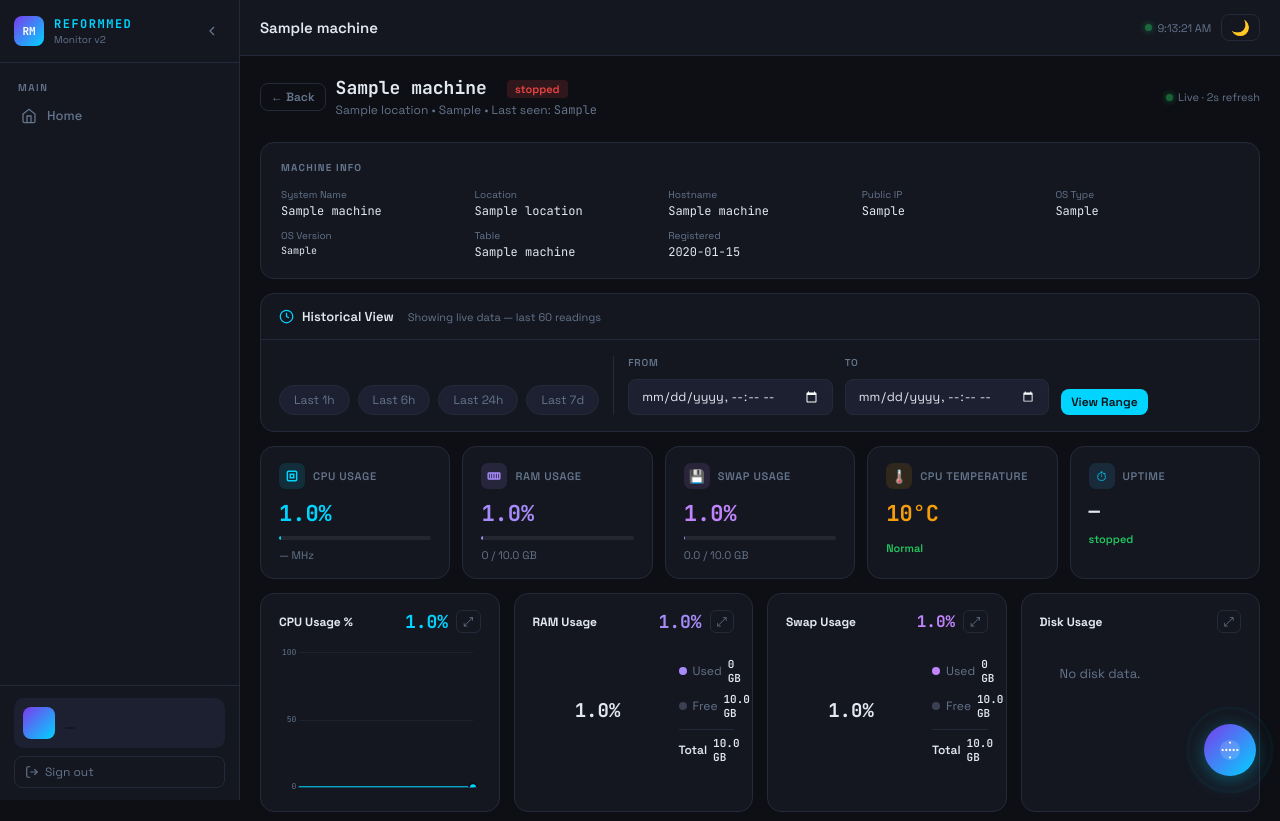
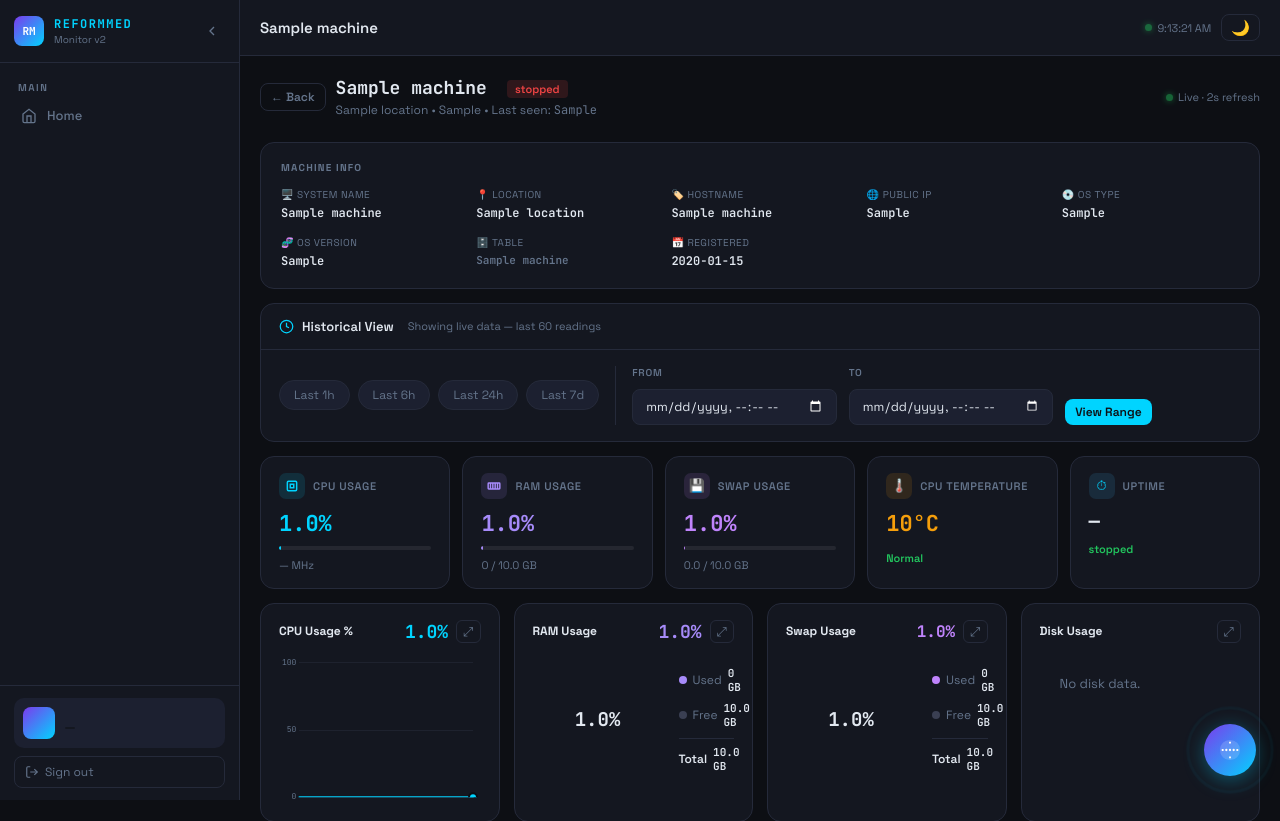
Before and after one commit to vivekdummi/reformmed.webapp.com, a Python web app: template templates/server_detail.html in a window 1280 px wide; the page is wider, and only the part inside the window is pictured. Shown: the top 821 px of that part. Run offline with Jinja, Linux system fonts and the light colour scheme; the template is opened without the code that fills it: most values are stand-ins (such as "Sample title", 1, 10 or a date in 2020).

Commit message:
db monitore updated

```diff
--- a/templates/server_detail.html
+++ b/templates/server_detail.html
@@ -81,9 +81,10 @@
 /* ── Info + Alerts ── */
 .info-card{background:var(--bg2);border:1px solid var(--border);border-radius:14px;padding:18px 20px;margin-bottom:14px;}
 .card-section-title{font-size:10px;font-weight:700;color:var(--text-muted);text-transform:uppercase;letter-spacing:1.2px;margin-bottom:14px;}
-.info-grid{display:grid;grid-template-columns:repeat(auto-fill,minmax(180px,1fr));gap:10px;}
-.info-item .lbl{font-size:10px;color:var(--text-muted);margin-bottom:2px;}
-.info-item .val{font-family:'JetBrains Mono',monospace;font-size:12px;}
+.info-grid{display:grid;grid-template-columns:repeat(auto-fit,minmax(160px,1fr));gap:14px 18px;}
+.info-item{min-width:0;}
+.info-item .lbl{font-size:10px;color:var(--text-muted);text-transform:uppercase;letter-spacing:.5px;margin-bottom:4px;display:flex;align-items:center;gap:5px;}
+.info-item .val{font-family:'JetBrains Mono',monospace;font-size:12px;font-weight:600;overflow-wrap:anywhere;line-height:1.4;}
 .bottom-grid{display:grid;grid-template-columns:1fr 1fr;gap:14px;}
 @media(max-width:700px){.bottom-grid{grid-template-columns:1fr;}}
 .pair-row{display:grid;grid-template-columns:1fr 1fr;gap:14px;margin-bottom:14px;}
@@ -161,7 +162,8 @@
 }
 .hist-preset-btn:hover{border-color:var(--accent);color:var(--text);}
 .hist-preset-btn.active{background:rgba(56,189,248,.12);border-color:var(--accent);color:var(--accent);font-weight:600;}
-.history-bar-row{display:flex;align-items:flex-end;gap:12px;flex-wrap:wrap;}
+.history-bar-row{display:flex;align-items:center;gap:14px;flex-wrap:wrap;}
+.history-custom-range{display:flex;align-items:flex-end;gap:12px;flex-wrap:wrap;}
 .history-field{display:flex;flex-direction:column;gap:5px;}
 .history-field label{font-size:10px;color:var(--text-muted);text-transform:uppercase;letter-spacing:.8px;}
 .history-field input{padding:8px 12px;font-size:12.5px;min-width:200px;}
@@ -242,14 +244,14 @@ function toggleAlerts() {
 <div class="info-card" style="margin-bottom:14px;">
   <div class="card-section-title">Machine Info</div>
   <div class="info-grid">
-    <div class="info-item"><div class="lbl">System Name</div><div class="val">{{ machine.system_name }}</div></div>
-    <div class="info-item"><div class="lbl">Location</div><div class="val">{{ machine.location }}</div></div>
-    <div class="info-item"><div class="lbl">Hostname</div><div class="val">{{ machine.hostname or '—' }}</div></div>
-    <div class="info-item"><div class="lbl">Public IP</div><div class="val">{{ machine.public_ip or '—' }}</div></div>
-    <div class="info-item"><div class="lbl">OS Type</div><div class="val">{{ machine.os_type or '—' }}</div></div>
-    <div class="info-item"><div class="lbl">OS Version</div><div class="val" style="font-size:10px;">{{ latest.os_version if latest and latest.os_version else '—' }}</div></div>
-    <div class="info-item"><div class="lbl">Table</div><div class="val">{{ machine.table_name }}</div></div>
-    <div class="info-item"><div class="lbl">Registered</div><div class="val">{{ machine.registered_at.strftime('%Y-%m-%d') if machine.registered_at else '—' }}</div></div>
+    <div class="info-item"><div class="lbl">🖥️ System Name</div><div class="val">{{ machine.system_name }}</div></div>
+    <div class="info-item"><div class="lbl">📍 Location</div><div class="val">{{ machine.location }}</div></div>
+    <div class="info-item"><div class="lbl">🏷️ Hostname</div><div class="val">{{ machine.hostname or '—' }}</div></div>
+    <div class="info-item"><div class="lbl">🌐 Public IP</div><div class="val">{{ machine.public_ip or '—' }}</div></div>
+    <div class="info-item"><div class="lbl">💿 OS Type</div><div class="val">{{ machine.os_type or '—' }}</div></div>
+    <div class="info-item"><div class="lbl">🧬 OS Version</div><div class="val">{{ latest.os_version if latest and latest.os_version else '—' }}</div></div>
+    <div class="info-item"><div class="lbl">🗄️ Table</div><div class="val" style="color:var(--text-muted);font-size:11px;">{{ machine.table_name }}</div></div>
+    <div class="info-item"><div class="lbl">📅 Registered</div><div class="val">{{ machine.registered_at.strftime('%Y-%m-%d') if machine.registered_at else '—' }}</div></div>
   </div>
 </div>
 
@@ -269,6 +271,7 @@ function toggleAlerts() {
         <button type="button" class="hist-preset-btn" data-mins="10080">Last 7d</button>
       </div>
       <div class="history-divider"></div>
+      <div class="history-custom-range">
         <div class="history-field">
           <label>From</label>
           <input type="datetime-local" id="hist-from">
@@ -279,6 +282,7 @@ function toggleAlerts() {
         </div>
         <button type="button" class="btn btn-primary btn-sm" onclick="loadHistory()">View Range</button>
         <button type="button" class="btn btn-ghost btn-sm" id="hist-live-btn" onclick="backToLive()" style="display:none;">← Back to Live</button>
+      </div>
     </div>
   </div>
 </div>
@@ -694,10 +698,12 @@ function toggleAlerts() {
         <button type="button" class="hist-preset-btn" data-mins="10080">Last 7d</button>
       </div>
       <div class="history-divider"></div>
+      <div class="history-custom-range">
         <div class="history-field"><label>From</label><input type="datetime-local" id="modal-hist-from"></div>
         <div class="history-field"><label>To</label><input type="datetime-local" id="modal-hist-to"></div>
         <button type="button" class="btn btn-primary btn-sm" onclick="loadModalHistory()">View Range</button>
         <button type="button" class="btn btn-ghost btn-sm" id="modal-hist-live-btn" onclick="modalBackToLive()" style="display:none;">← Back to Live</button>
+      </div>
       <span class="history-status" id="modal-hist-status"></span>
     </div>
     <div id="chart-modal-note" style="font-size:12px;color:var(--text-muted);margin-bottom:12px;display:none;"></div>
```
Lines whose indentation alone changed are shown as unchanged.
